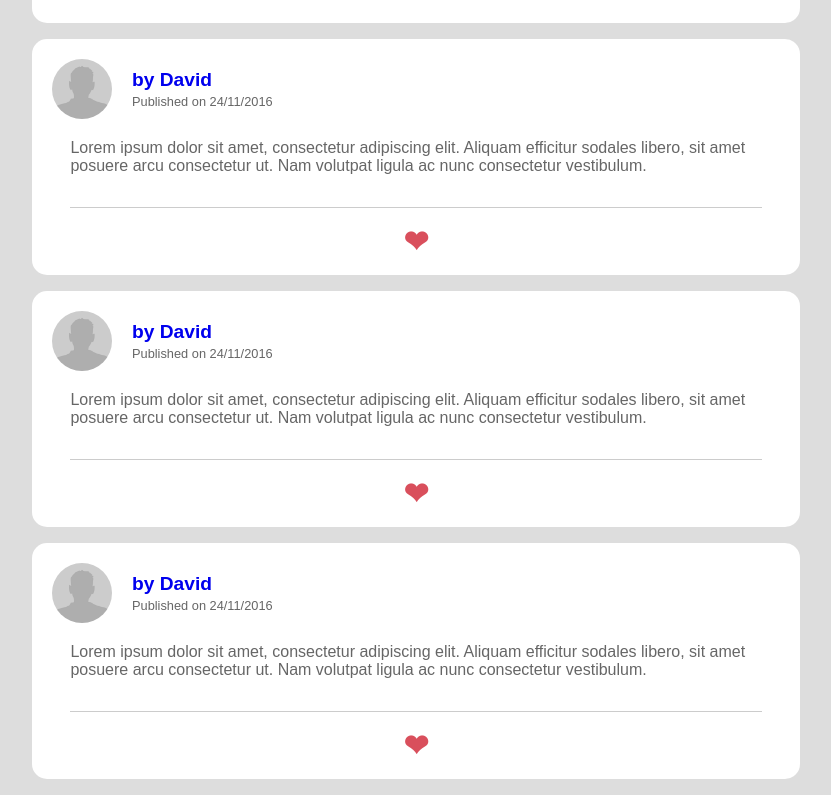
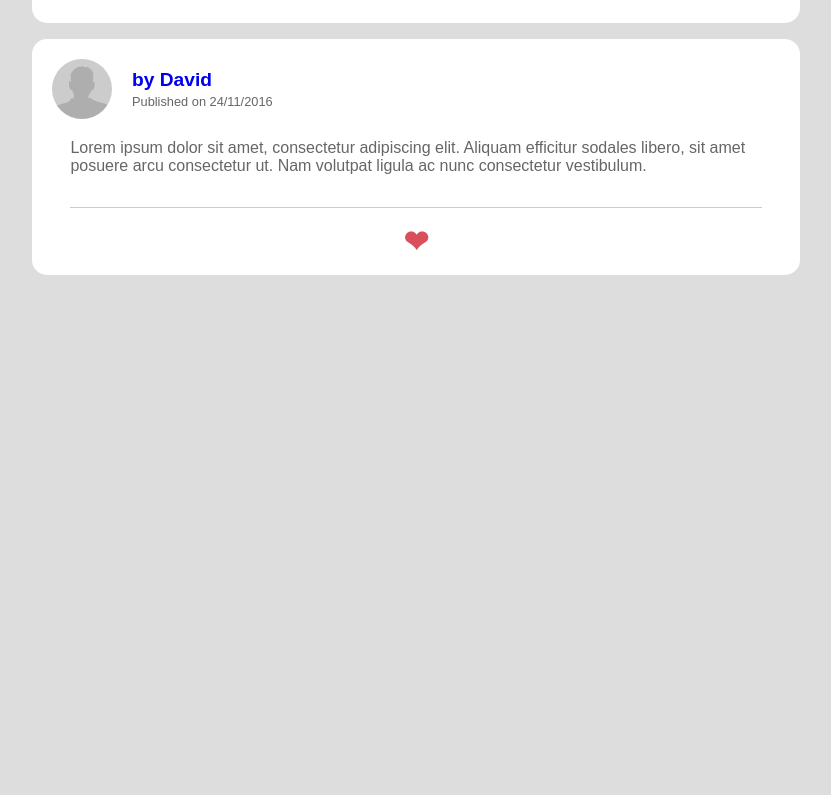
Before and after one commit to VanesaLopez/Angular-tweempus, an Angular app: page / in a window 1280 px wide. Shown: the part 846-1641 px from the top of the page, without its empty margins (224-1055 px from the left). After the commit the page ends 1137 px from the top, so only its background shows below. Built offline with nearby package versions, Linux system fonts and the light colour scheme.

Commit message:
Added list component

```diff
--- a/src/app/dashboard/dashboard.component.html
+++ b/src/app/dashboard/dashboard.component.html
@@ -1,6 +1 @@
-<tweempus-twimp-card></tweempus-twimp-card>
-<tweempus-twimp-card></tweempus-twimp-card>
-<tweempus-twimp-card></tweempus-twimp-card>
-<tweempus-twimp-card></tweempus-twimp-card>
-<tweempus-twimp-card></tweempus-twimp-card>
-<tweempus-twimp-card></tweempus-twimp-card>
+<tweempus-twimp-list></tweempus-twimp-list>
--- a/src/app/shared/shared.module.ts
+++ b/src/app/shared/shared.module.ts
@@ -1,12 +1,13 @@
 import { NgModule } from '@angular/core';
 import { CommonModule } from '@angular/common';
 import { TwimpCardComponent } from './twimp/twimp-card/twimp-card.component';
+import { TwimpListComponent } from './twimp/twimp-list/twimp-list.component';
 
 @NgModule({
   imports: [
     CommonModule
   ],
-  declarations: [TwimpCardComponent],
-  exports: [TwimpCardComponent]
+  declarations: [TwimpCardComponent, TwimpListComponent],
+  exports: [TwimpCardComponent, TwimpListComponent]
 })
 export class SharedModule { }
--- /dev/null
+++ b/src/app/shared/twimp/twimp-list/twimp-list.component.html
@@ -0,0 +1,4 @@
+<tweempus-twimp-card></tweempus-twimp-card>
+<tweempus-twimp-card></tweempus-twimp-card>
+<tweempus-twimp-card></tweempus-twimp-card>
+<tweempus-twimp-card></tweempus-twimp-card>
```
Also changed, not shown: src/app/shared/twimp/twimp-list/twimp-list.component.ts (added, +8 -0 lines), src/app/shared/twimp/twimp-list/twimp-list.component.css (added).
